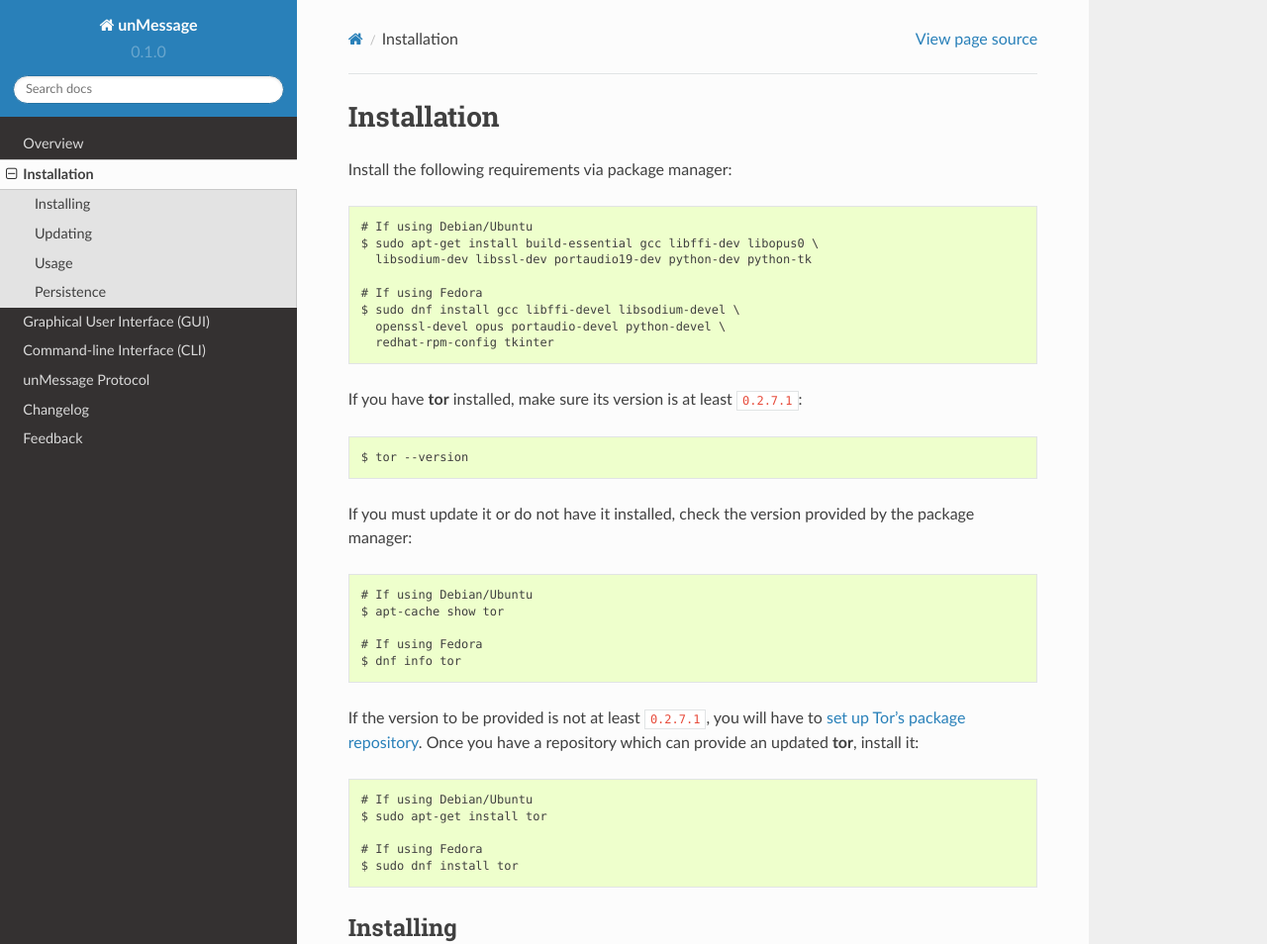
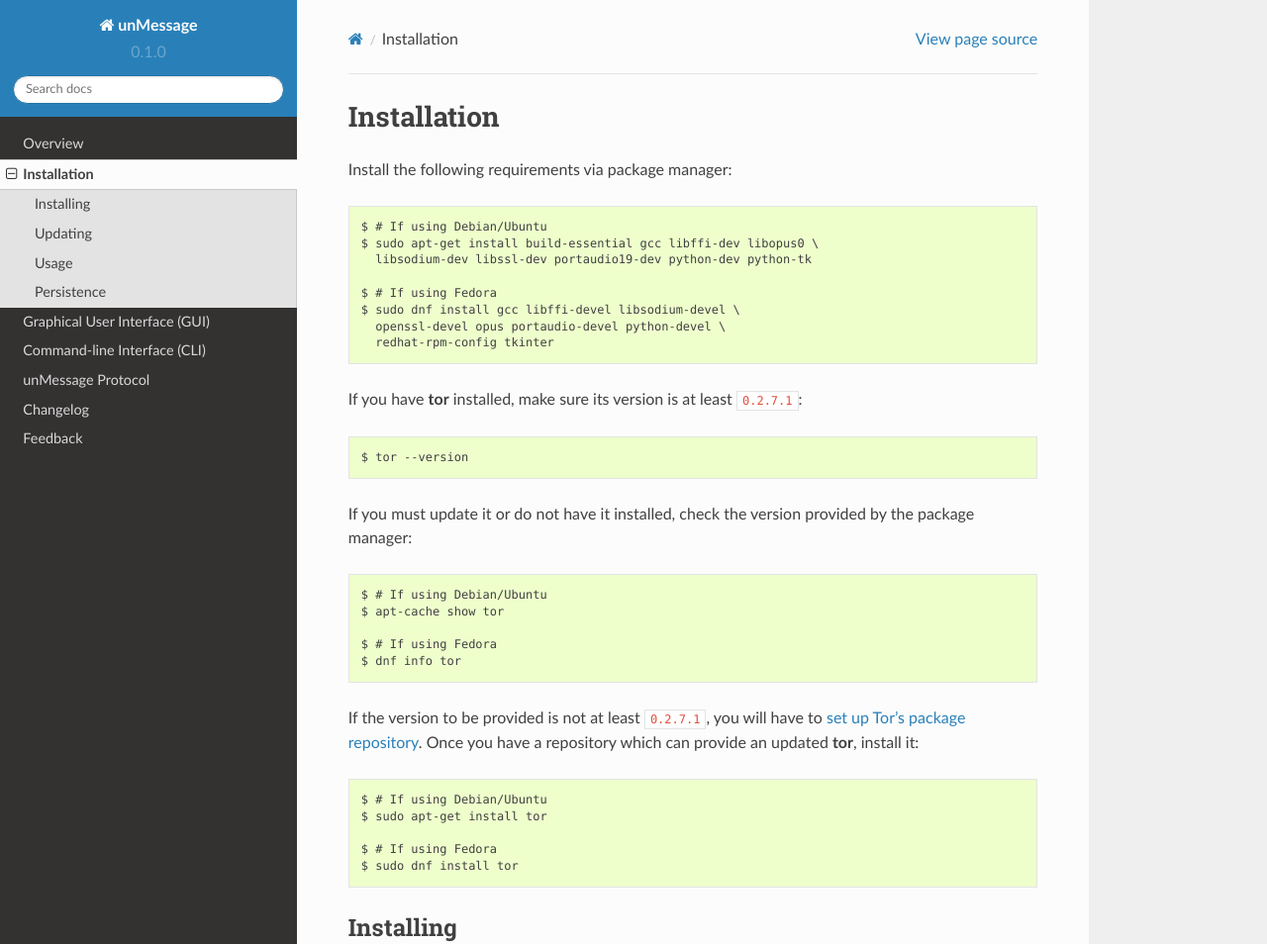
Before and after one commit to AnemoneLabs/unmessage, a Sphinx documentation site: the page built from docs/source/installation.rst, in a window 1280 px wide and 1400 px high. Shown: the top 954 px of the window at 99% size. Built offline with Sphinx 7.4.7 and the Read the Docs theme 2.0.0, drawn with Linux system fonts in a browser that asks for light colours.

Commit message:
Clarify comments are not super user commands

```diff
--- a/docs/source/installation.rst
+++ b/docs/source/installation.rst
@@ -3,11 +3,11 @@
 ============
 Install the following requirements via package manager::
 
-    # If using Debian/Ubuntu
+    $ # If using Debian/Ubuntu
     $ sudo apt-get install build-essential gcc libffi-dev libopus0 \
       libsodium-dev libssl-dev portaudio19-dev python-dev python-tk
 
-    # If using Fedora
+    $ # If using Fedora
     $ sudo dnf install gcc libffi-devel libsodium-devel \
       openssl-devel opus portaudio-devel python-devel \
       redhat-rpm-config tkinter
@@ -20,20 +20,20 @@
 If you must update it or do not have it installed, check the version
 provided by the package manager::
 
-    # If using Debian/Ubuntu
+    $ # If using Debian/Ubuntu
     $ apt-cache show tor
 
-    # If using Fedora
+    $ # If using Fedora
     $ dnf info tor
 
 If the version to be provided is not at least ``0.2.7.1``, you will
 have to `set up Tor's package repository`_. Once you have a repository
 which can provide an updated **tor**, install it::
 
-    # If using Debian/Ubuntu
+    $ # If using Debian/Ubuntu
     $ sudo apt-get install tor
 
-    # If using Fedora
+    $ # If using Fedora
     $ sudo dnf install tor
 
 Installing
```
Also changed, not shown: README.rst (+6 -6 lines).
